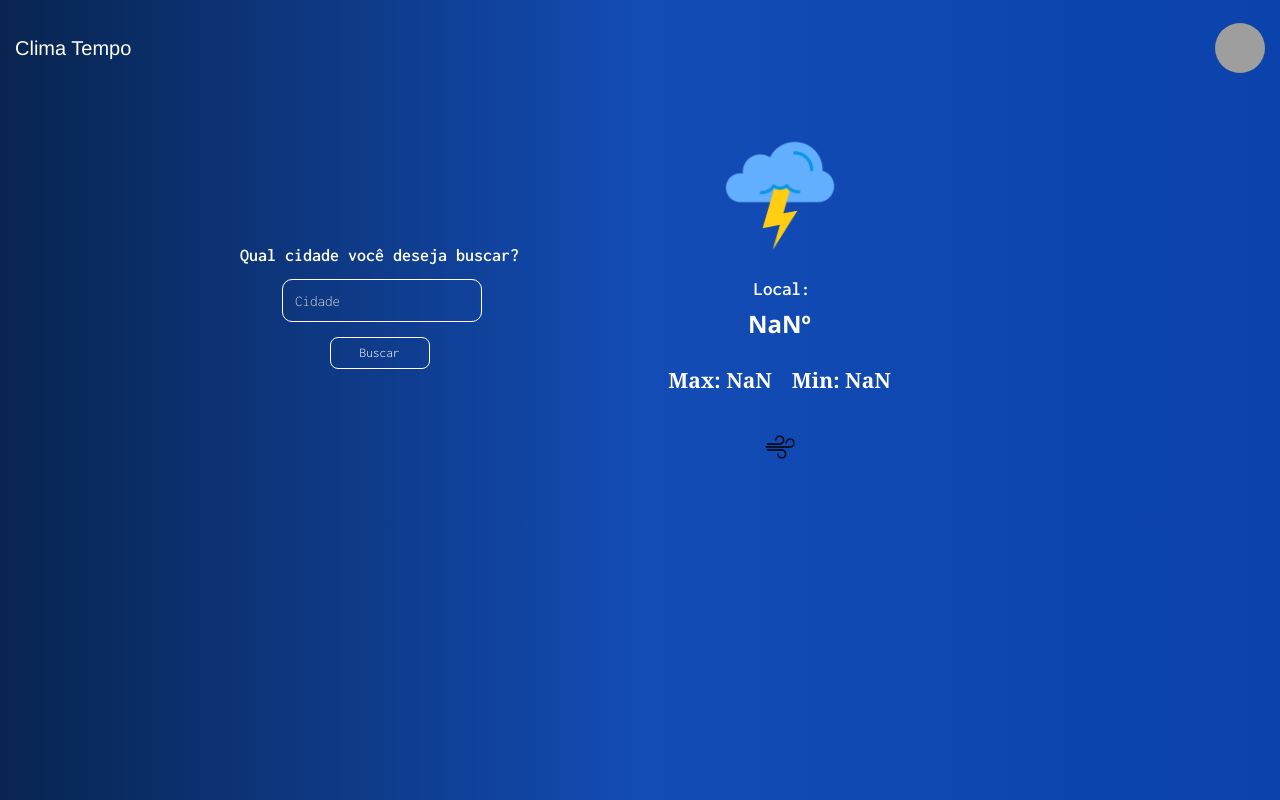
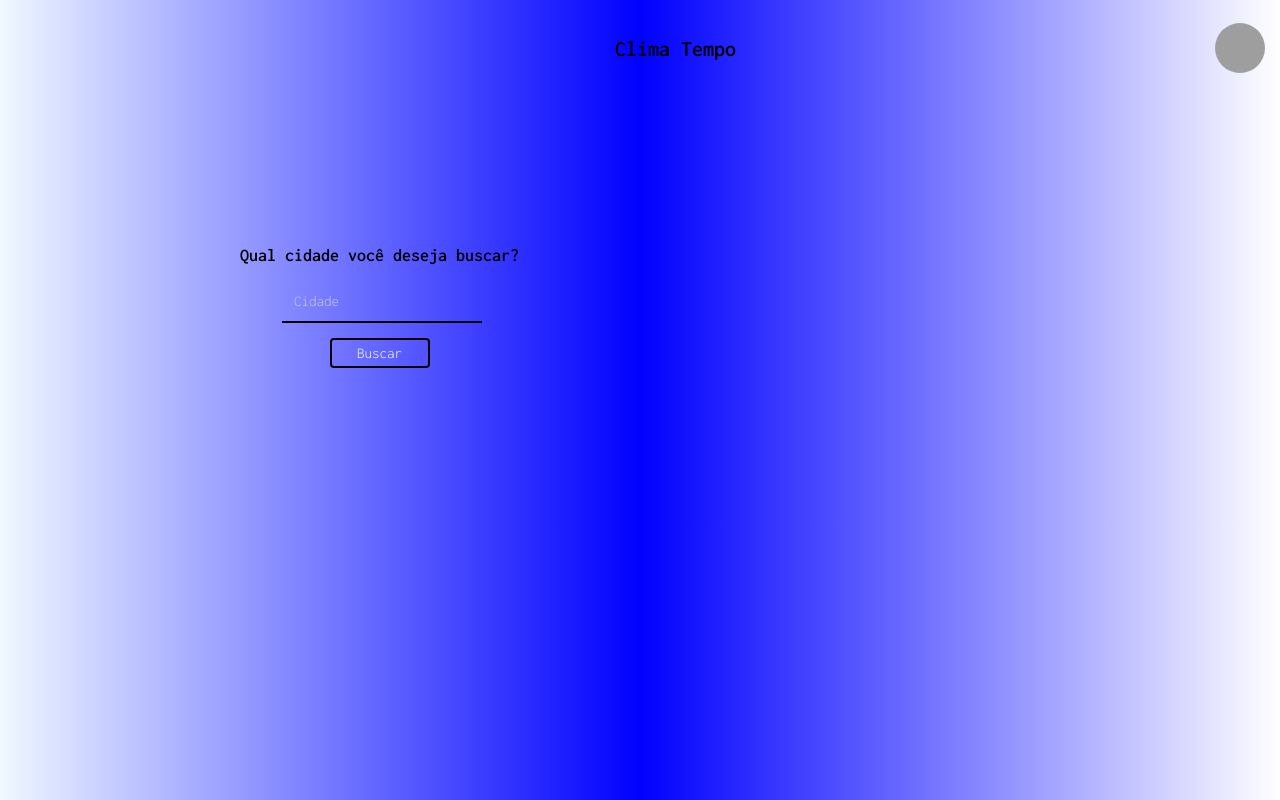
Before and after one commit to MarceloBxD/weather-project, a React (Vite) app: page / in a window 1280 px wide. Built offline with nearby package versions, Linux system fonts and the light colour scheme; grey boxes are pictures that could not be loaded.

Commit message:
changing styles and adding country on infos

```diff
--- a/index.html
+++ b/index.html
@@ -4,7 +4,7 @@
     <meta charset="UTF-8" />
     <link rel="icon" type="image/svg+xml" href="/vite.svg" />
     <meta name="viewport" content="width=device-width, initial-scale=1.0" />
-    <title>Vite + React</title>
+    <title>Weather Project - Marcelo</title>
   </head>
   <body>
     <div id="root"></div>
@@ -14,6 +14,12 @@
       href="https://fonts.googleapis.com/css2?family=Inconsolata:wght@300;600&display=swap"
       rel="stylesheet"
     />
+    <link rel="preconnect" href="https://fonts.googleapis.com" />
+    <link rel="preconnect" href="https://fonts.gstatic.com" crossorigin />
+    <link
+      href="https://fonts.googleapis.com/css2?family=Inconsolata:wght@300;600&display=swap"
+      rel="stylesheet"
+    />
     <script type="module" src="/src/main.jsx"></script>
   </body>
 </html>
--- a/package.json
+++ b/package.json
@@ -10,6 +10,7 @@
   },
   "dependencies": {
     "@fortawesome/free-solid-svg-icons": "^6.2.1",
+    "framer-motion": "^7.6.12",
     "react": "^18.2.0",
     "react-dom": "^18.2.0",
     "styled-components": "^5.3.6"
--- a/src/GlobalStyle.js
+++ b/src/GlobalStyle.js
@@ -8,6 +8,6 @@ export const GlobalStyle = createGlobalStyle`
         font-family: 'Inconsolata', monospace;
     }
     body{
-        background-image: linear-gradient(90deg, #08244F, #134CB5, #0B42AB);
+        background-image: linear-gradient(90deg, aliceblue, blue, white);
     }
     `
--- a/src/components/Button/styles.js
+++ b/src/components/Button/styles.js
@@ -1,11 +1,12 @@
 import styled from "styled-components";
 
 export const Button = styled.button`
-    padding: 8px;
+    padding: 5px;
     width: 100px;
-    border-radius: 8px;
+    font-size: 15px;
+    border-radius: 4px;
     background-color: transparent;
-    border: 1px solid  #FFF;
+    border: 2px solid  #000;
     color: #FFF;
     margin-top: 15px;
     outline: none;
--- a/src/components/Input/styles.js
+++ b/src/components/Input/styles.js
@@ -4,15 +4,14 @@ export const Input = styled.input`
     width: 200px;
     outline: none;
     margin-top: 15px;
-    border-radius: 10px;
     border: none;
-    border: 1px solid #FFF;
+    border-bottom: 2px solid #000;
     padding: 12px;
     background-color: transparent;
-    color: #fff;
+    color: #FFF;
     margin-top: 15px;
     margin-left: 5px;
-    font-size: 16px;
+    font-size: 17px;
     &::placeholder{
         color: #CCC;
         font-size: 15px;
--- a/src/contexts/context.jsx
+++ b/src/contexts/context.jsx
@@ -6,10 +6,11 @@ const AppContext = createContext();
 export function AppProvider({ children }) {
   const [name, setName] = useState("");
   const [description, setDescription] = useState("");
+  const [country, setCountry] = useState("");
   const [temperature, setTemperature] = useState(undefined);
   const [tempMax, setTempMax] = useState(undefined);
   const [tempMin, setTempMin] = useState(undefined);
-  const [cityName, setCityName] = useState(undefined)
+  const [cityName, setCityName] = useState(undefined);
   const [latitude, setLatitude] = useState(undefined);
   const [longitude, setLongitude] = useState(undefined);
   const [windSpeed, setWindSpeed] = useState(undefined);
@@ -18,7 +19,7 @@ export function AppProvider({ children }) {
     const apiWeatherURL = `https://api.openweathermap.org/data/2.5/weather?q=${cityName}&appid=${API_KEY}`;
     const res = await fetch(apiWeatherURL);
     const data = await res.json();
-    console.log(data);
+    setCountry(data.sys.country);
     setName(data.name);
     setTempMax(data.main.temp_max);
     setTempMin(data.main.temp_min);
@@ -28,10 +29,10 @@ export function AppProvider({ children }) {
   };
 
   const kelvin_to_celsius = (temp_kelvin) => {
-    const temp_celsius = temp_kelvin - 273.15
-    const temp = temp_celsius.toFixed(2)
-    return temp
-  }
+    const temp_celsius = temp_kelvin - 273.15;
+    const temp = temp_celsius.toFixed(2);
+    return temp;
+  };
 
   const value = {
     name,
@@ -53,7 +54,9 @@ export function AppProvider({ children }) {
     setDescription,
     cityName,
     setCityName,
-    kelvin_to_celsius
+    kelvin_to_celsius,
+    country,
+    setCountry,
   };
 
   return <AppContext.Provider value={value}>{children}</AppContext.Provider>;
--- a/src/sections/Header/index.jsx
+++ b/src/sections/Header/index.jsx
@@ -1,10 +1,11 @@
 import React from 'react'
 import * as C from './styles'
+import { motion } from 'framer-motion'
 
 export const Header = () => {
   return (
     <C.HeaderContainer>
-        <C.Title>Clima Tempo</C.Title>
+        <motion.h1 style={{fontSize: "22px", color: "#000"}} animate={{x: 0, x: 600}}>Clima Tempo</motion.h1>
         <C.Avatar src={"https://lh3.googleusercontent.com/ogw/AOh-ky2_4TD3Cmj-4JGrLg3qfQd_nOwZS8kAtHRqWmLnmw=s32-c-mo"}/>
     </C.HeaderContainer>
   )
--- a/src/sections/Main/WeatherContainer/index.jsx
+++ b/src/sections/Main/WeatherContainer/index.jsx
@@ -5,8 +5,8 @@ import { Button } from "../../../components/Button";
 import locationIcon from "../../../assets/images/location.svg";
 import { useApp } from "../../../contexts/context";
 import windSpeedIcon from "../../../assets/images/wind.png";
-import shiningSunImg from '../../../assets/images/shiningSun.png'
-import trovaoImg from '../../../assets/images/trovao.png'
+import shiningSunImg from "../../../assets/images/shiningSun.png";
+import trovaoImg from "../../../assets/images/trovao.png";
 
 export const WeatherContainer = () => {
   const {
@@ -17,6 +17,7 @@ export const WeatherContainer = () => {
     temperature,
     description,
     kelvin_to_celsius,
+    country
   } = useApp();
 
   return (
@@ -29,20 +30,35 @@ export const WeatherContainer = () => {
       <C.Container>
         <C.LocationData>
           <C.DataCity>
-            <C.CloudImg src={kelvin_to_celsius(temperature) >= 20 ? shiningSunImg : trovaoImg}/>
+            {name && (
+              <C.Data>
+                <C.CloudImg
+                  src={temperature >= 20 ? shiningSunImg : trovaoImg}
+                />
+                <C.ImportantData>
                   <C.CityName>Local: {name}</C.CityName>
                   <C.TemperatureInMoment>
                     {kelvin_to_celsius(temperature)}º
                   </C.TemperatureInMoment>
                   <C.Typography>{description}</C.Typography>
                   <C.MaxMin>
-              <C.Temperature>Max: {kelvin_to_celsius(tempMax)}</C.Temperature>
-              <C.Temperature>Min: {kelvin_to_celsius(tempMin)}</C.Temperature>
+                    <C.Temperature>
+                      Min: {kelvin_to_celsius(tempMin)}
+                    </C.Temperature>
+                    <C.Temperature>
+                      Max: {kelvin_to_celsius(tempMax)}
+                    </C.Temperature>
                   </C.MaxMin>
-            <C.WindSpeed>
+                </C.ImportantData>
+                <C.addInfos>
+                  <C.Flex>
                     <C.Img src={windSpeedIcon} />
                     {windSpeed}
-              </C.WindSpeed>
+                  </C.Flex>
+                  <C.Flex>Country: {country}</C.Flex>
+                </C.addInfos>
+              </C.Data>
+            )}
           </C.DataCity>
         </C.LocationData>
       </C.Container>
--- a/src/sections/Main/WeatherContainer/styles.js
+++ b/src/sections/Main/WeatherContainer/styles.js
@@ -9,6 +9,8 @@ export const GeralContainer = styled.div`
 `
 
 export const CityName = styled.p`
+    display: flex;
+    justify-content: center;
     font-size: 19px;
     color: #FFF;
     margin: 15px 0px 0px 5px;
@@ -34,21 +36,35 @@ export const Img = styled.img`
 `
 
 export const TemperatureInMoment = styled.h1`
+display: flex;
+justify-content: center;
     font-size: 24px;
     color: #fff;
     font-family: 'Segoe UI', Tahoma, Geneva, Verdana, sans-serif;
 `
 
-export const WindSpeed = styled.div`
-    width: 300px;
+export const addInfos = styled.div`
+    width: 280px;
+    padding: 10px;
     display: flex;
     margin-top: 10px;
-    justify-content: center;
+    justify-content: space-between;
     align-items: center;
     color: #fff;
     gap: 10px;
-    font-weight: 200;
+    font-weight: 300;
     font-size: 20px;
+`
+
+export const Flex = styled.div`
+    display: flex;
+    justify-content: center;
+    font-family: 'Lucida Sans', 'Lucida Sans Regular', 'Lucida Grande', 'Lucida Sans Unicode', Geneva, Verdana, sans-serif;
+    font-size: 17px;
+    font-weight: 700;
+    align-items: center;
+    margin-top: -10px;
+    gap: 7px;
 `
 
 export const CitySearchContainer = styled.div`
@@ -56,6 +72,19 @@ export const CitySearchContainer = styled.div`
     flex-direction: column;
     align-items: center;
     margin-top: 120px;
+`
+
+export const Data = styled.div`
+    gap: 15px;
+`
+
+export const ImportantData = styled.div`
+    width: 280px;
+    display: flex;
+    justify-content: center;
+    flex-direction: column;
+    gap: 10px;
+    align-items: center;
 `
 
 export const LocationData = styled.div`
@@ -71,14 +100,15 @@ export const DataCity = styled.div`
     display: flex;
     flex-direction: column;
     align-items: center;
+    gap: 10px;
     justify-content: center;
-    gap: 8px;
 `
 
 export const Typography = styled.p`
+    text-align: center;
     font-size: 18px;
     font-weight: 700;
-    color: #fff;
+    color: #000;
 `
 
 export const Temperature = styled.h1`
@@ -97,10 +127,8 @@ export const CloudImg = styled.img`
 
 export const MaxMin = styled.div`
     display: flex;
-    padding: 10px;
     width: 250px;
-    gap: 20px;
-    border-radius: 10px;
     justify-content: center;
+    gap: 15px;
     align-items: center;
 `
```
Also changed, not shown: 1 other file (tests, documents, lock files or other folders). Lines whose indentation alone changed are shown as unchanged.
